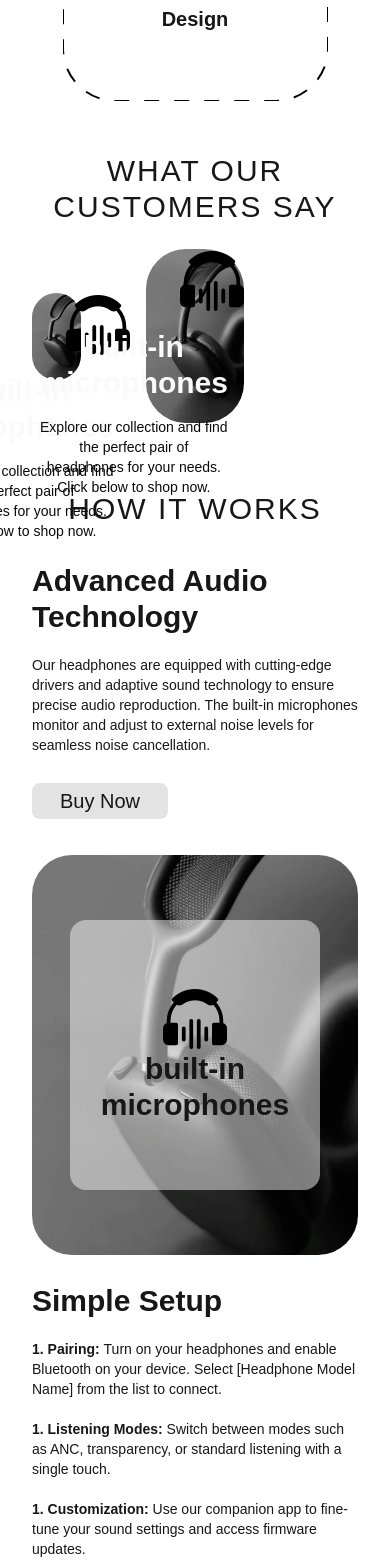
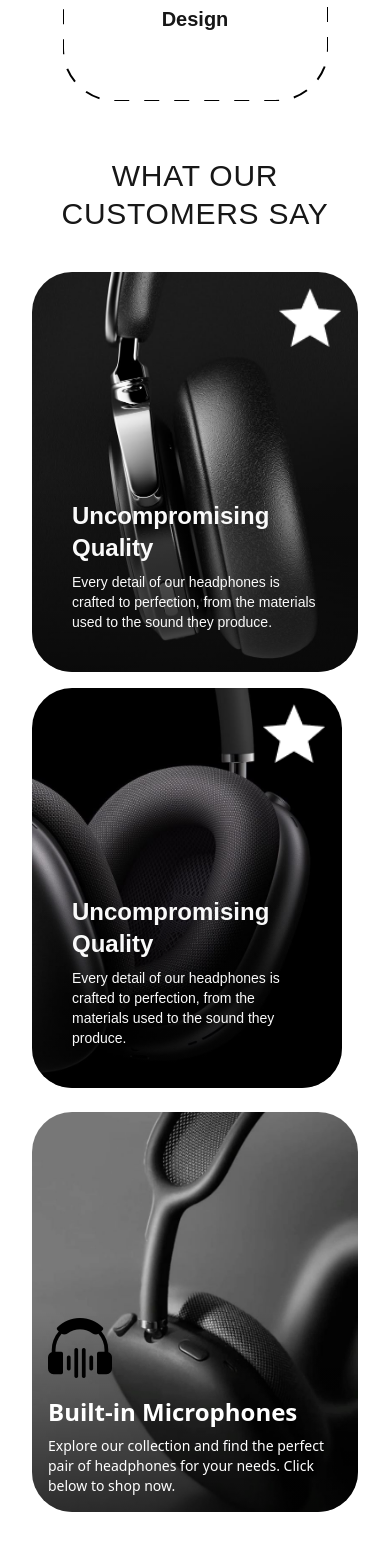
Before and after one commit to Maryammuhammadafzal/headphones-Landing-Page, a Next.js app: page / in a window 390 px wide. Shown: the part 1203-2765 px from the top of the page. Built offline with nearby package versions, Linux system fonts and the light colour scheme; a web font is replaced by a local one.

Commit message:
making responsive

```diff
--- a/src/app/different/page.tsx
+++ b/src/app/different/page.tsx
@@ -1,43 +1,79 @@
-import Image from 'next/image'
-import React from 'react'
+import Image from "next/image";
+import React from "react";
 
 const DifferentPage = () => {
     return (
-        <div className='flex w-full justify-center items-center md:py-20 sm:py-14 xs:py-10 2xs:py-5 py-3 h-auto' >
-            <div className='xl:w-[90%] w-full h-auto flex justify-center items-center flex-col md:gap-10 sm:gap-6 gap-3'>
-                <h2 className='text-primary xl:text-8xl lg:text-[84px] md:text-[64px] sm:text-[56px] xs:text-[38px] 2xs:text-3xl max-2xs:leading-5 3xs:text-2xl text-xl uppercase text-center letter-spacing font-mono'>What Our Customers Say</h2>
-                <div className='w-full flex flex-col gap-4 mx-auto h-auto md:py-7 sm:py-5 py-3 justify-evenly items-center'>
-                    <div className='w-full grid grid-cols-3 gap-4 mx-auto h-auto justify-evenly items-center'>
+        <div className="flex w-full justify-center items-center md:py-20 sm:py-14 py-6 h-auto">
+            <div className="xl:w-[90%] w-full flex flex-col items-center gap-10">
+                <h2 className="text-primary uppercase text-center font-mono leading-tight tracking-wide xl:text-8xl lg:text-[84px] md:text-[64px] sm:text-[48px] text-3xl">
+                    What Our Customers Say
+                </h2>
 
-                        <div className='w-full grid grid-cols-2 relative justify-center items-center'>
-                            <Image src='/images/work-image.png' alt='icon' width={400} height={400} className='w-full rounded-[40px] h-full object-cover' />
-                            <div className='w-full h-full flex top-0 left-0 justify-start items-end flex-col absolute rounded-2xl'>
-                                <Image src='/images/work-icon.png' alt='icon' width={64} height={64} className='' />
-                                <div className='flex flex-col gap-4 justify-end items-start p-4'>
-                                    <h3 className='xs:text-4xl 2xs:text-3xl text-2xl  font-bold font-sans text-primary-foreground text-center'>built-in microphones</h3>
-                                    <p className='font-sans lg:text-xl md:text-lg sm:text-base text-sm text-center'>Explore our collection and find the perfect pair of headphones for your needs. Click below to shop now.</p>
+                <div className="w-full flex flex-col gap-6">
+
+                    <div className="grid md:grid-cols-5 grid-cols-1 gap-4 w-full">
+                        {[1, 2].map((_, i) => (
+                            <div
+                                key={i}
+                                className={`relative w-full h-[400px] rounded-[40px] overflow-hidden ${i === 0 ? 'col-span-3' : 'col-span-2'}`}
+                            >
+                                <Image
+                                    src={i === 0 ? '/images/different-image1.png' : '/images/different-image2.png'}
+                                    alt="Customer Feedback"
+                                    layout="fill"
+                                    className="object-cover"
+                                />
+                                <div className="absolute inset-0 flex flex-col justify-start items-end p-4 bg-gradient-to-t from-black/60 via-transparent">
+                                    <Image
+                                        src="/images/star-icon.png"
+                                        alt="icon"
+                                        width={64}
+                                        height={64}
+                                    />
+                                    <div className="text-primary-foreground mt-4 w-full h-full flex flex-col justify-end p-6">
+                                        <h3 className="text-2xl font-sans sm:text-3xl font-bold">
+                                            Uncompromising Quality
+                                        </h3>
+                                        <p className="text-sm sm:text-base mt-2 font-sans max-w-lg">
+                                            Every detail of our headphones is crafted to perfection, from the materials used to the sound they produce.
+                                        </p>
+                                    </div>
+                                </div>
+                            </div>
+                        ))}
+                    </div>
+
+                    <div className="w-full">
+                        <div className="relative w-full h-[400px] rounded-[40px] overflow-hidden">
+                            <Image
+                                src="/images/work-image.png"
+                                alt="Customer Feedback"
+                                layout="fill"
+                                className="object-cover"
+                            />
+                            <div className="absolute inset-0 flex flex-col justify-end items-start p-4 bg-gradient-to-t from-black/60 via-transparent">
+                                <Image
+                                    src="/images/work-icon.png"
+                                    alt="icon"
+                                    width={64}
+                                    height={64}
+                                />
+                                <div className="text-white mt-4">
+                                    <h3 className="text-2xl sm:text-3xl font-bold">
+                                        Built-in Microphones
+                                    </h3>
+                                    <p className="text-sm sm:text-base mt-2 max-w-md">
+                                        Explore our collection and find the perfect pair of
+                                        headphones for your needs. Click below to shop now.
+                                    </p>
                                 </div>
                             </div>
                         </div>
-                        <div className='w-full grid  relative grid-cols-1 justify-center items-center'>
-                            <Image src='/images/work-image.png' alt='icon' width={400} height={400} className='w-full rounded-[40px] h-full object-cover' />
-                            <div className='w-full h-full flex top-0 left-0 justify-start items-end flex-col absolute rounded-2xl'>
-                                <Image src='/images/work-icon.png' alt='icon' width={64} height={64} className='' />
-                                <div className='flex flex-col gap-4 justify-end items-start p-4'>
-                                    <h3 className='xs:text-4xl 2xs:text-3xl text-2xl  font-bold font-sans text-primary-foreground text-center'>built-in microphones</h3>
-                                    <p className='font-sans lg:text-xl md:text-lg sm:text-base text-sm text-center'>Explore our collection and find the perfect pair of headphones for your needs. Click below to shop now.</p>
-                                </div>
-                            </div>
-                        </div>
-
-                    </div>
-                    <div className='w-full grid grid-cols-1 gap-4 mx-auto h-auto justify-evenly items-center'>
-<div className='grid-cols-3 w-full grid'></div>
                     </div>
                 </div>
             </div>
         </div>
-    )
-}
+    );
+};
 
-export default DifferentPage
+export default DifferentPage;
```
Also changed, not shown: public/images/different-image1.png (added), public/images/different-image2.png (added).
